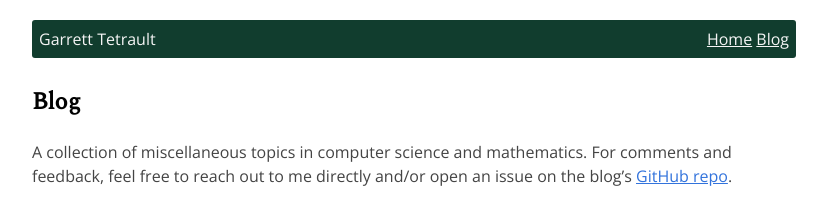
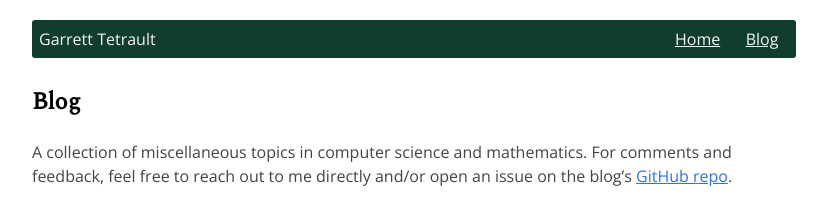
Before and after one commit to grtetrault/grtetrault.github.io, a Jekyll site: the page built from blog.md, in a window 1280 px wide. Shown: the top 216 px of the page, without its empty margins (233-1060 px from the left). Built offline with Jekyll 4.4.1, drawn with Linux system fonts in a browser that asks for light colours; Markdown is read by kramdown in place of the engine named in the settings.

```diff
--- a/assets/style.css
+++ b/assets/style.css
@@ -31,6 +31,10 @@
     color: #3273dc;
     cursor: pointer;
     text-decoration: underline;
+}
+
+nav a {
+    padding: 8pt;
 }
 
 .about-me-img {
```
Also changed, not shown: index.md (+1 -1 lines).
